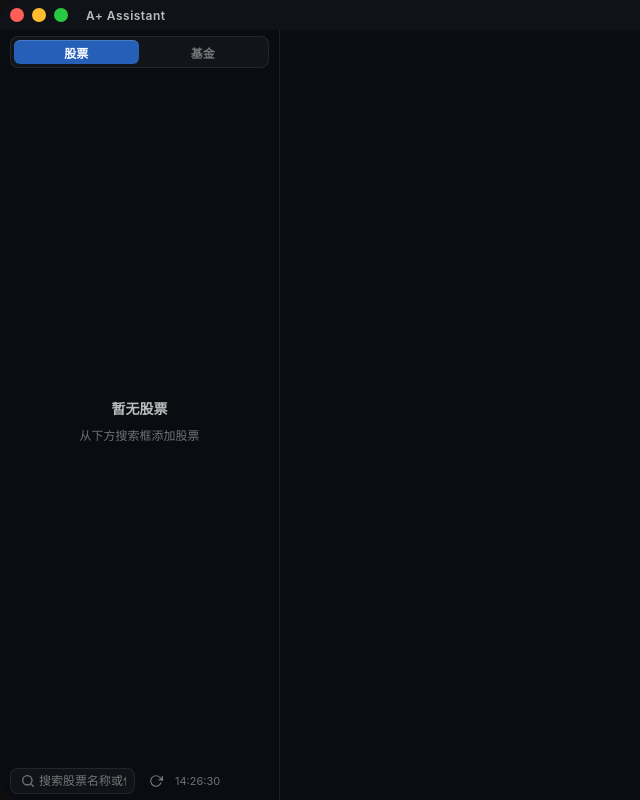
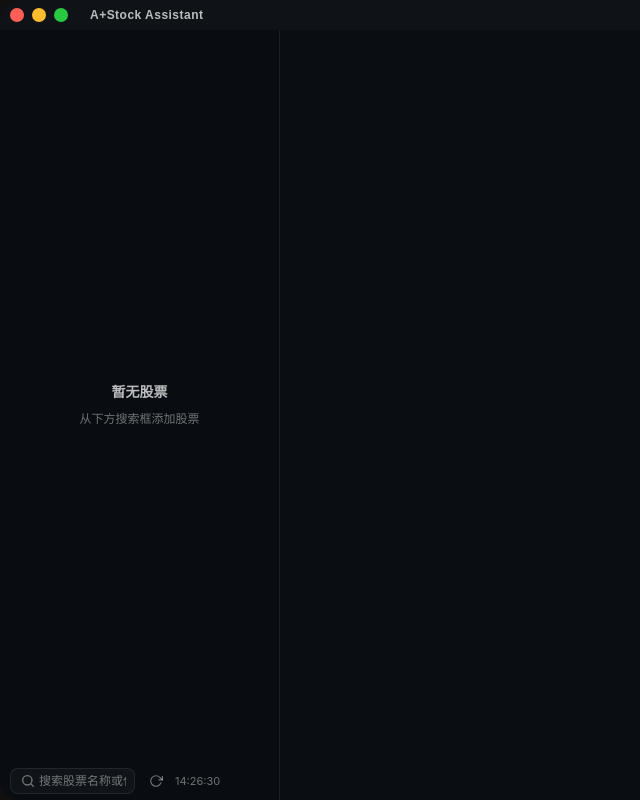
Before and after one commit to XingAur/stock-widget, a Vue app: page / in a window 1280 px wide. Shown: the whole page, without its empty margins (0-640 px from the left). Built offline with nearby package versions, Linux system fonts and the light colour scheme.

Commit message:
feat: move asset switch into title

```diff
--- a/src/App.vue
+++ b/src/App.vue
@@ -1,13 +1,18 @@
 <template>
   <div class="app-shell">
-    <TitleBar @close="handleClose" @minimize="handleMinimize" @settings="showSettings = true" />
+    <TitleBar
+      :title="assetTitle"
+      @close="handleClose"
+      @minimize="handleMinimize"
+      @settings="showSettings = true"
+      @toggle-asset-type="toggleAssetType"
+    />
 
     <main class="workspace" :class="{ 'detail-left': hasDetail && detailPosition === 'left', 'detail-right': hasDetail && detailPosition === 'right' }">
       <aside class="sidebar">
         <HomeView
           :selected-code="selectedCode"
           @select="showStockDetail"
-          @asset-type-change="handleAssetTypeChange"
         />
       </aside>
 
@@ -34,6 +39,7 @@ import HomeView from './views/Home.vue'
 import { useSettingsStore } from './stores/settings'
 import { useStockStore } from './stores/stock'
 import type { AssetType } from './api/stock'
+import { getAssetTitle, getNextAssetType } from './utils/assets'
 
 const DetailView = defineAsyncComponent(() => import('./views/Detail.vue'))
 const SettingsView = defineAsyncComponent(() => import('./views/Settings.vue'))
@@ -49,6 +55,7 @@ const selectedCode = ref('')
 const detailPosition = ref<'left' | 'right'>('right')
 const showSettings = ref(false)
 const hasDetail = computed(() => Boolean(selectedCode.value))
+const assetTitle = computed(() => getAssetTitle(stockStore.activeAssetType))
 
 function showStockDetail(code: string) {
   void openDetail(code)
@@ -58,6 +65,12 @@ function handleAssetTypeChange(assetType: AssetType) {
   if (assetType === 'fund' && hasDetail.value) {
     void closeDetail()
   }
+}
+
+function toggleAssetType() {
+  const nextAssetType = getNextAssetType(stockStore.activeAssetType)
+  stockStore.setActiveAssetType(nextAssetType)
+  handleAssetTypeChange(nextAssetType)
 }
 
 async function determineDetailPosition(): Promise<'left' | 'right'> {
--- a/src/components/TitleBar.vue
+++ b/src/components/TitleBar.vue
@@ -18,7 +18,9 @@
           <path d="M19.4 15a1.65 1.65 0 0 0 .33 1.82l.06.06a2 2 0 0 1 0 2.83 2 2 0 0 1-2.83 0l-.06-.06a1.65 1.65 0 0 0-1.82-.33 1.65 1.65 0 0 0-1 1.51V21a2 2 0 0 1-4 0v-.09a1.65 1.65 0 0 0-1-1.51 1.65 1.65 0 0 0-1.82.33l-.06.06a2 2 0 0 1-2.83 0 2 2 0 0 1 0-2.83l.06-.06a1.65 1.65 0 0 0 .33-1.82 1.65 1.65 0 0 0-1.51-1H3a2 2 0 0 1 0-4h.09a1.65 1.65 0 0 0 1.51-1 1.65 1.65 0 0 0-.33-1.82l-.06-.06a2 2 0 0 1 0-2.83 2 2 0 0 1 2.83 0l.06.06a1.65 1.65 0 0 0 1.82.33h.01a1.65 1.65 0 0 0 1-1.51V3a2 2 0 0 1 4 0v.09a1.65 1.65 0 0 0 1 1.51h.01a1.65 1.65 0 0 0 1.82-.33l.06-.06a2 2 0 0 1 2.83 0 2 2 0 0 1 0 2.83l-.06.06a1.65 1.65 0 0 0-.33 1.82v.01a1.65 1.65 0 0 0 1.51 1H21a2 2 0 0 1 0 4h-.09a1.65 1.65 0 0 0-1.51 1z" />
         </svg>
       </button>
-      <span class="app-title">A+ Assistant</span>
+      <button class="app-title" type="button" title="切换股票/基金" @click.stop="$emit('toggleAssetType')">
+        {{ title }}
+      </button>
     </div>
   </header>
 </template>
@@ -26,10 +28,15 @@
 <script setup lang="ts">
 import { invoke } from '@tauri-apps/api/core'
 
+defineProps<{
+  title: string
+}>()
+
 defineEmits<{
   close: []
   minimize: []
   settings: []
+  toggleAssetType: []
 }>()
 
 async function startDrag(event: MouseEvent) {
@@ -109,9 +116,20 @@ async function startDrag(event: MouseEvent) {
 
 .app-title {
   margin-left: 10px;
+  padding: 2px 4px;
+  border: none;
+  border-radius: 6px;
+  background: transparent;
   font-size: 12px;
   font-weight: 600;
   letter-spacing: 0.04em;
   color: var(--text-secondary);
+  cursor: pointer;
+  transition: color 0.15s ease, background 0.15s ease;
+}
+
+.app-title:hover {
+  color: var(--text-primary);
+  background: rgba(255, 255, 255, 0.05);
 }
 </style>
--- /dev/null
+++ b/src/utils/assets.ts
@@ -0,0 +1,9 @@
+import type { AssetType } from '../api/stock'
+
+export function getAssetTitle(assetType: AssetType): string {
+  return assetType === 'stock' ? 'A+Stock Assistant' : 'A+Fund Assistant'
+}
+
+export function getNextAssetType(assetType: AssetType): AssetType {
+  return assetType === 'stock' ? 'fund' : 'stock'
+}
--- a/src/views/Home.vue
+++ b/src/views/Home.vue
@@ -1,6 +1,6 @@
 <template>
   <div class="home-view" @click="closeContextMenu">
-    <div class="asset-tabs" @click.stop>
+    <div v-if="false" class="asset-tabs" @click.stop>
       <button
         class="asset-tab"
         :class="{ active: stockStore.activeAssetType === 'stock' }"
@@ -688,7 +688,7 @@ onUnmounted(() => {
 
 <style scoped>
 .home-view{position:relative;flex:1;min-height:0;display:flex;flex-direction:column;padding:6px 0 0;gap:0}
-.asset-tabs{display:flex;align-items:center;gap:2px;margin:0 10px 2px;padding:3px;border:1px solid rgba(255,255,255,.08);border-radius:8px;background:rgba(255,255,255,.035)}
+.asset-tabs{display:none;align-items:center;gap:2px;margin:0 10px 2px;padding:3px;border:1px solid rgba(255,255,255,.08);border-radius:8px;background:rgba(255,255,255,.035)}
 .asset-tab{flex:1;height:24px;border:none;border-radius:6px;background:transparent;color:var(--text-muted);font-size:12px;font-weight:700;cursor:pointer;transition:background .15s ease,color .15s ease}
 .asset-tab:hover{color:var(--text-primary);background:rgba(255,255,255,.045)}
 .asset-tab.active{color:#f8fbff;background:rgba(45,124,246,.72);box-shadow:inset 0 1px 0 rgba(255,255,255,.16)}
@@ -707,9 +707,10 @@ onUnmounted(() => {
 .refresh-btn:hover{color:var(--text-primary);background:rgba(255,255,255,.05)}
 .update-time{font-size:11px;color:var(--text-muted)}
 .stock-list{flex:1;min-height:0;overflow-y:auto;display:flex;flex-direction:column;gap:6px;padding:6px 10px 0}
-.stock-card{position:relative;display:flex;align-items:center;gap:7px;width:100%;padding:6px 34px 6px 6px;border:1px solid transparent;border-radius:8px;background:rgba(255,255,255,.025);cursor:pointer;transition:transform .18s ease,background .18s ease,border-color .18s ease,opacity .18s ease;min-height:44px;text-align:left;color:inherit;outline:none}
+.stock-card{position:relative;display:flex;align-items:center;gap:7px;width:100%;padding:6px 10px 6px 6px;border:1px solid transparent;border-radius:8px;background:rgba(255,255,255,.025);cursor:pointer;transition:transform .18s ease,background .18s ease,border-color .18s ease,opacity .18s ease,padding .18s ease;min-height:44px;text-align:left;color:inherit;outline:none}
 .stock-card:hover{transform:translateX(2px);background:rgba(255,255,255,.05)}
 .stock-card:focus-visible{border-color:rgba(93,168,255,.55)}
+.stock-card:hover,.stock-card:focus-within,.stock-card.selected{padding-right:34px}
 .stock-card.selected{border-color:rgba(255,255,255,.08);background:rgba(255,255,255,.085);box-shadow:inset 0 1px 0 rgba(255,255,255,.03)}
 .stock-card.selected::before{content:'';position:absolute;inset:6px auto 6px 0;width:3px;border-radius:999px;background:linear-gradient(180deg,#5da8ff,#2d7cf6)}
 .stock-card.dragging{opacity:.55;transform:scale(.99);cursor:grabbing}
@@ -731,8 +732,9 @@ onUnmounted(() => {
 .change-pill{display:inline-flex;align-items:center;justify-content:center;min-width:64px;padding:3px 8px;border-radius:999px;font-size:11px;font-weight:700;letter-spacing:0}
 .change-pill.up{color:#ff7474;background:rgba(239,68,68,.14)}.change-pill.down{color:#3ad283;background:rgba(34,197,94,.12)}
 .stock-price{font-size:13px;line-height:1;font-weight:500;letter-spacing:0;color:var(--text-secondary)}
-.remove-btn{position:absolute;top:8px;right:8px;width:22px;height:22px;display:inline-flex;align-items:center;justify-content:center;border:none;border-radius:6px;background:rgba(239,68,68,.12);color:#fca5a5;cursor:pointer;opacity:0;transition:opacity .15s ease,background .15s ease}
-.stock-card:hover .remove-btn,.stock-card:focus-within .remove-btn{opacity:1}
+.remove-btn{position:absolute;top:8px;right:8px;width:22px;height:22px;display:inline-flex;align-items:center;justify-content:center;border:none;border-radius:6px;background:rgba(239,68,68,.12);color:#fca5a5;cursor:pointer;opacity:0;pointer-events:none;transition:opacity .15s ease,background .15s ease}
+.stock-card:hover .remove-btn,.stock-card:focus-within .remove-btn,.stock-card.selected .remove-btn{opacity:1}
+.stock-card:hover .remove-btn,.stock-card:focus-within .remove-btn,.stock-card.selected .remove-btn{pointer-events:auto}
 .remove-btn:hover{background:rgba(239,68,68,.22)}
 .fund-card{align-items:flex-start;min-height:78px;cursor:default}
 .fund-card:hover{transform:none}
```
Also changed, not shown: 1 other file (tests, documents, lock files or other folders).
